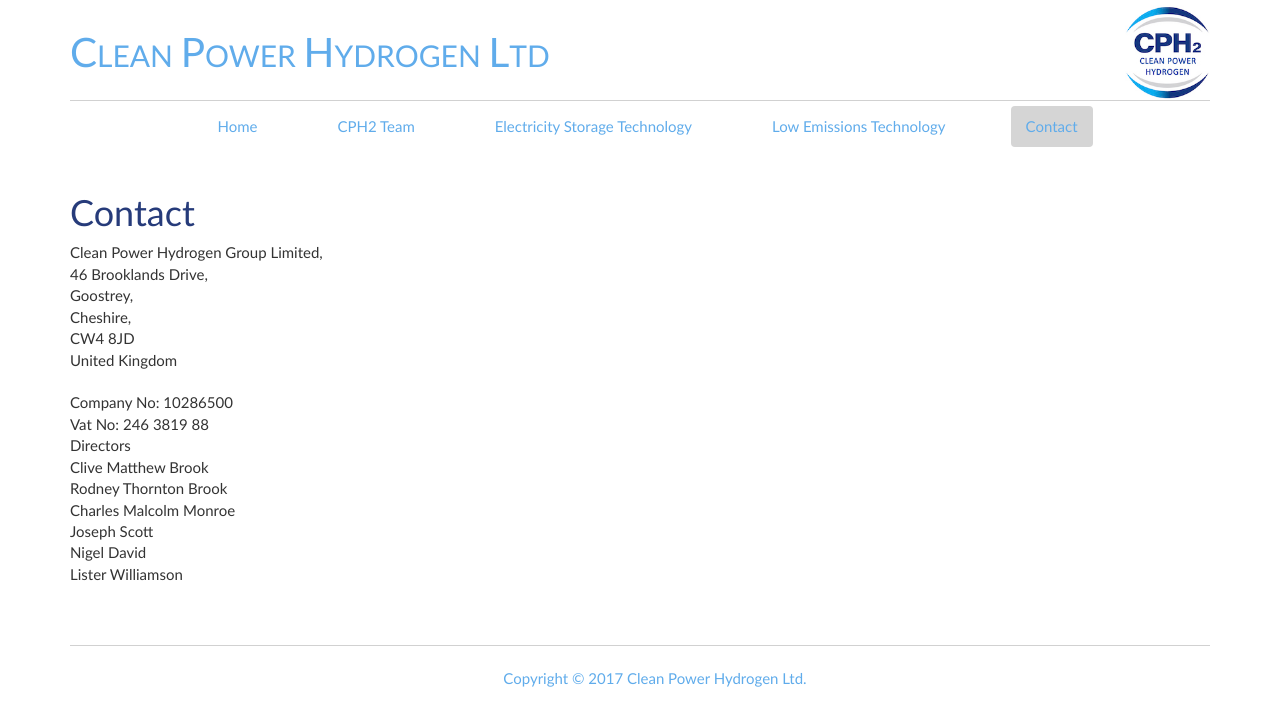
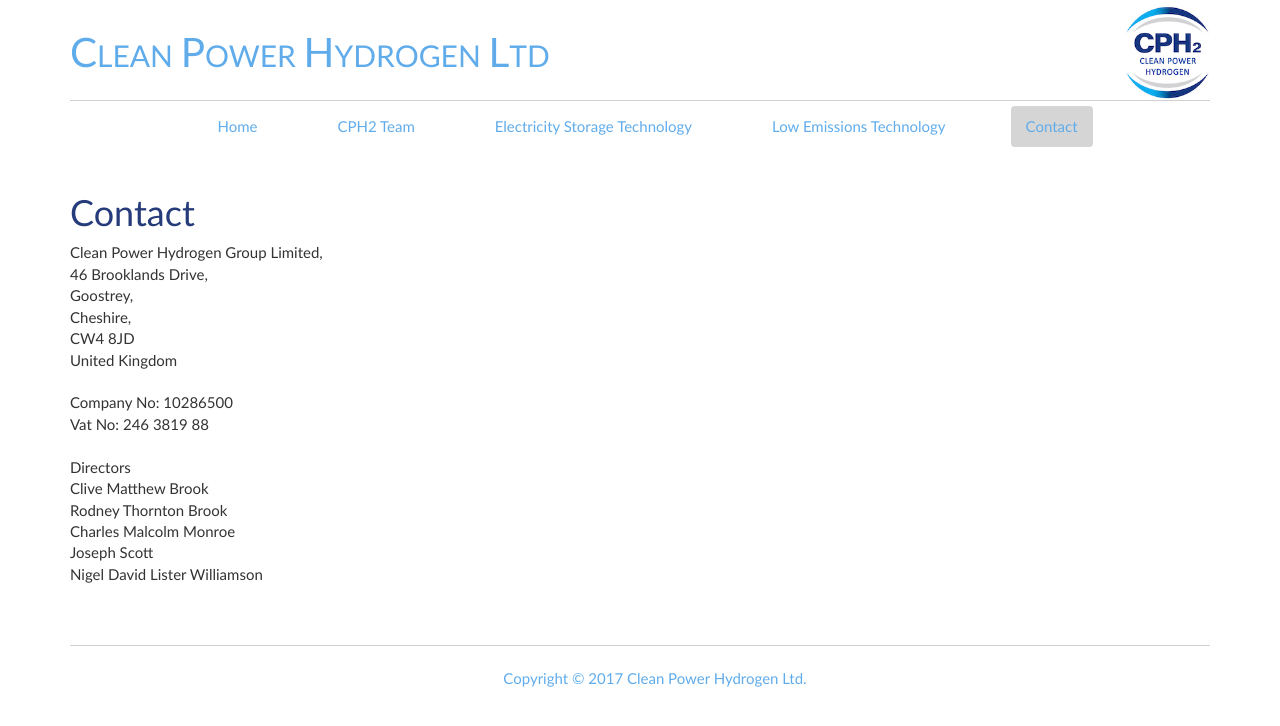
Before and after one commit to tcranston/cit-cph2, a Jekyll site: the page built from Contact/index.md, in a window 1280 px wide. Shown: the top 726 px of the page. Built offline with Jekyll 4.4.1, drawn with Linux system fonts in a browser that asks for light colours.

```diff
--- a/Contact/index.md
+++ b/Contact/index.md
@@ -14,10 +14,11 @@ permalink: /contact/
 |
 | Company No:	10286500
 | Vat No:	246 3819 88
+
+|
 | Directors
-| Clive Matthew Brook
-| Rodney Thornton Brook
-| Charles Malcolm Monroe
-| Joseph Scott
-| Nigel David
-| Lister Williamson
+|   Clive Matthew Brook
+|   Rodney Thornton Brook
+|   Charles Malcolm Monroe
+|   Joseph Scott
+|   Nigel David Lister Williamson
```
Also changed, not shown: CPH2 Team/index.md (+1 -1 lines), index.md (+2 -2 lines).
